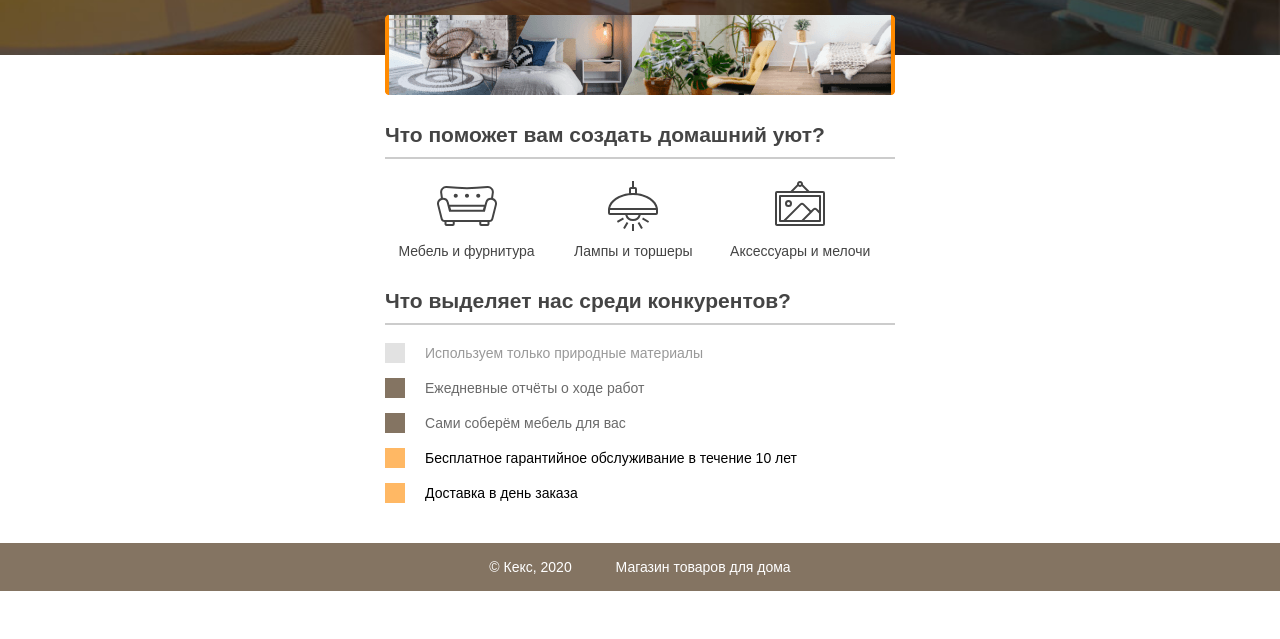
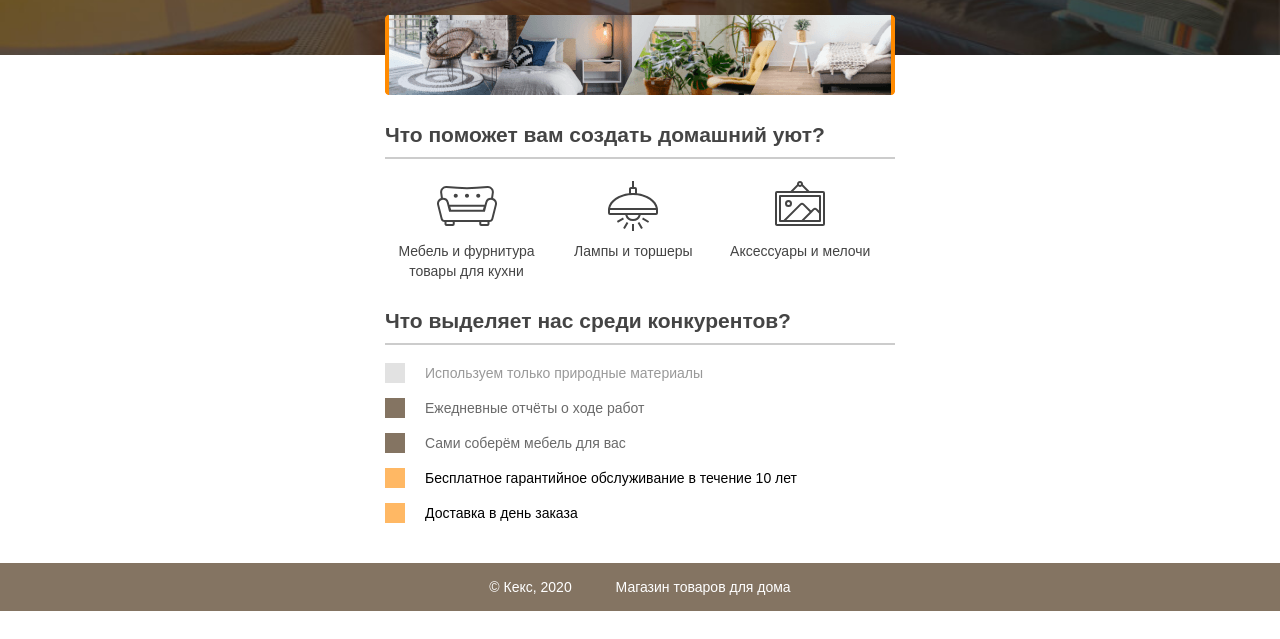
Before and after one commit to stesha20092009/stesha20092009.github.io, a plain HTML site: page index.html in a window 1280 px wide. Shown: the part 161-800 px from the top of the page. Drawn offline with Linux system fonts and the light colour scheme.

Commit message:
Update index.html

```diff
--- a/index.html
+++ b/index.html
@@ -19,6 +19,8 @@
       <p class="feature-furniture">Мебель и фурнитура</p>
       <p class="feature-lighting">Лампы и торшеры</p>
       <p class="feature-accessories">Аксессуары и мелочи</p>
+      <p class="feature-fail">товары для кухни</p>
+    </section>
     </section>
 
     <section class="advantages">
```
